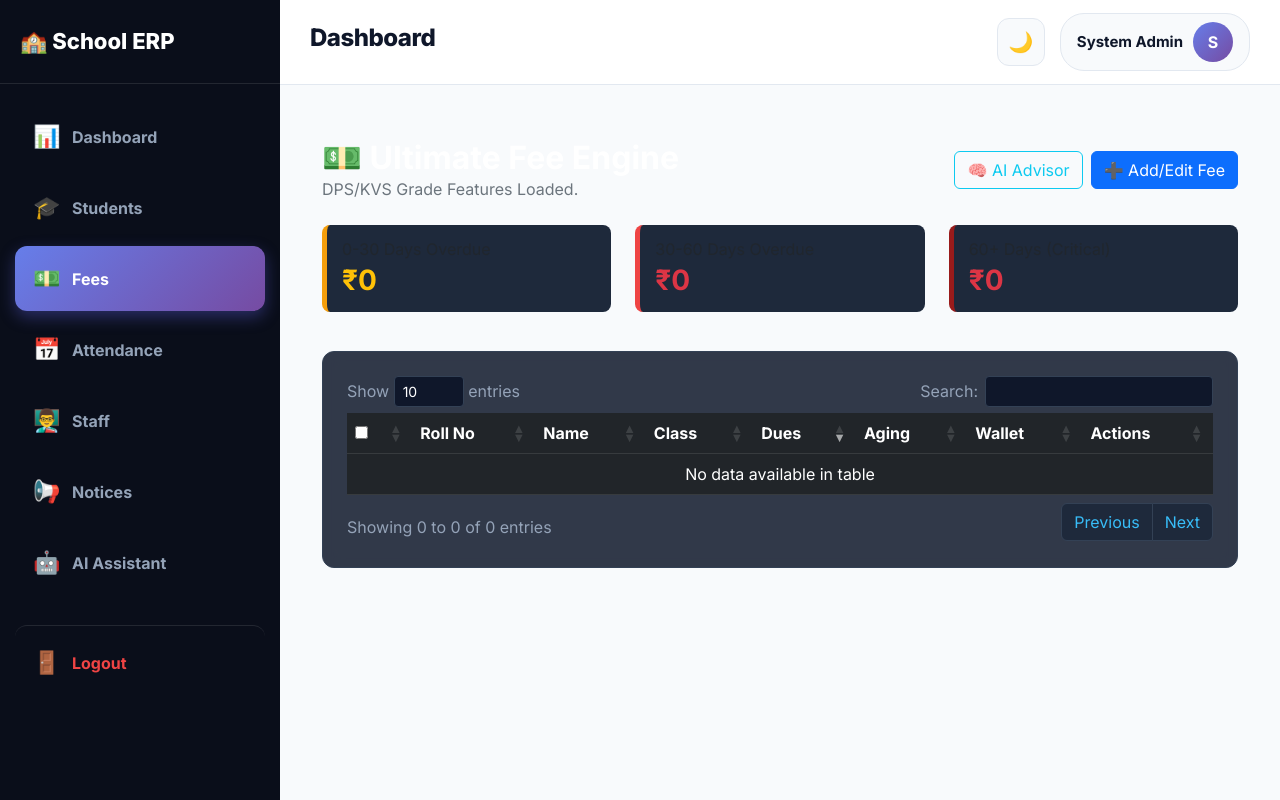
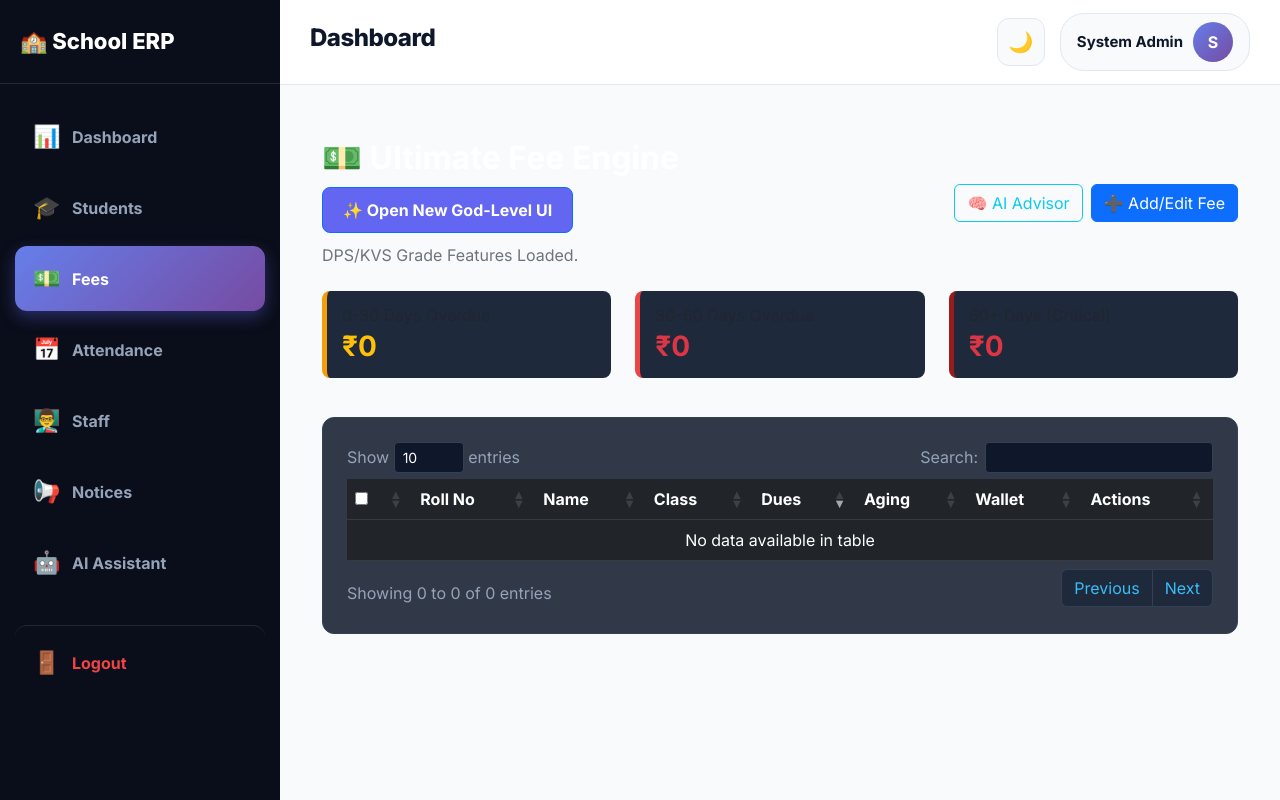
Before and after one commit to amankum500-max/School-mangement-, a Flask app: page /fees in a window 1280 px wide. Run offline with Flask 3, Linux system fonts and the light colour scheme; the visitor is signed in with stand-in values (Sample User, id 1); data that the repository does not hold is empty; some libraries are stand-ins or nearby versions.

Commit message:
Update fees.html

```diff
--- a/templates/fees/fees.html
+++ b/templates/fees/fees.html
@@ -25,6 +25,9 @@
     <div class="d-flex justify-content-between align-items-center mb-4">
         <div>
             <h2 class="fw-bold text-white mb-0">💵 Ultimate Fee Engine</h2>
+            <a href="/fees/collect" class="btn btn-primary" style="background-color: #6366f1; color: white; padding: 10px 20px; border-radius: 8px; text-decoration: none; font-weight: bold; display: inline-block; margin-top: 10px; margin-bottom: 10px;">
+    ✨ Open New God-Level UI
+            </a>
             <p class="text-secondary mb-0">DPS/KVS Grade Features Loaded.</p>
         </div>
         <div class="d-flex gap-2">
```
